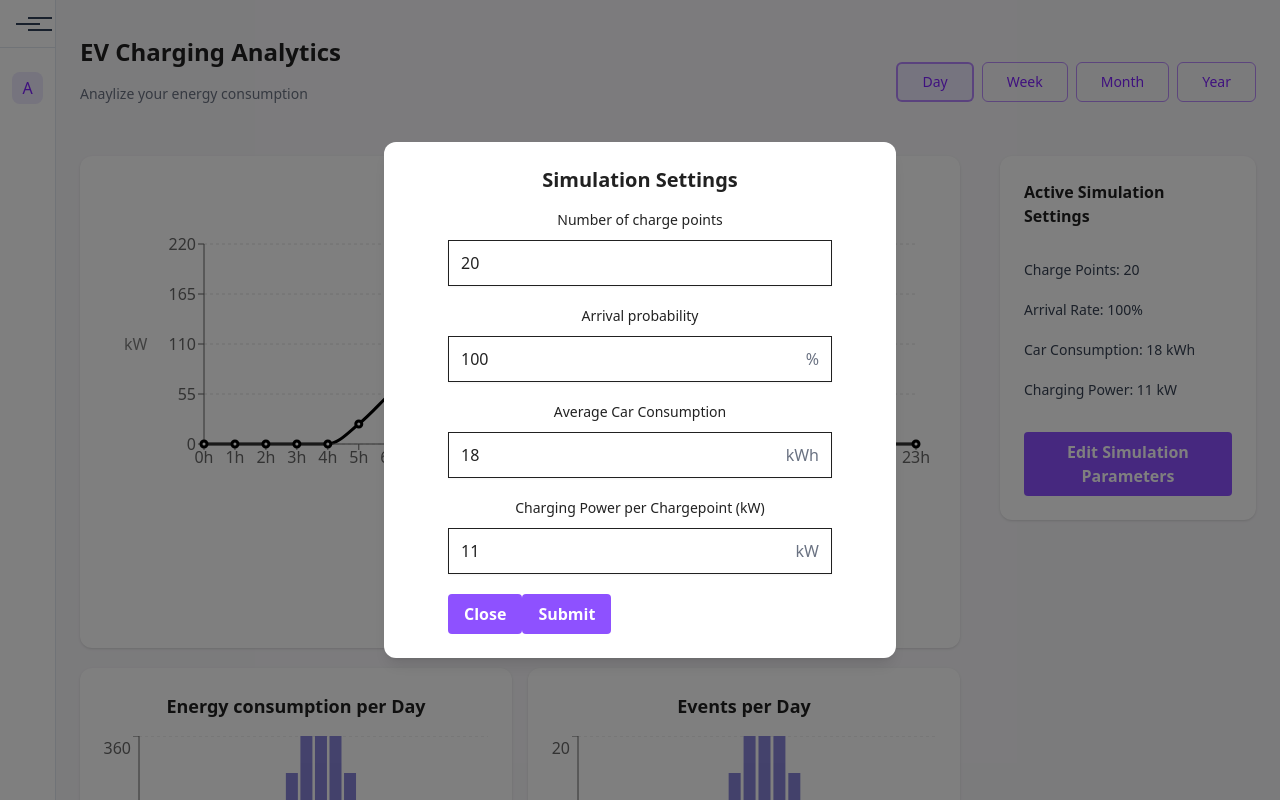
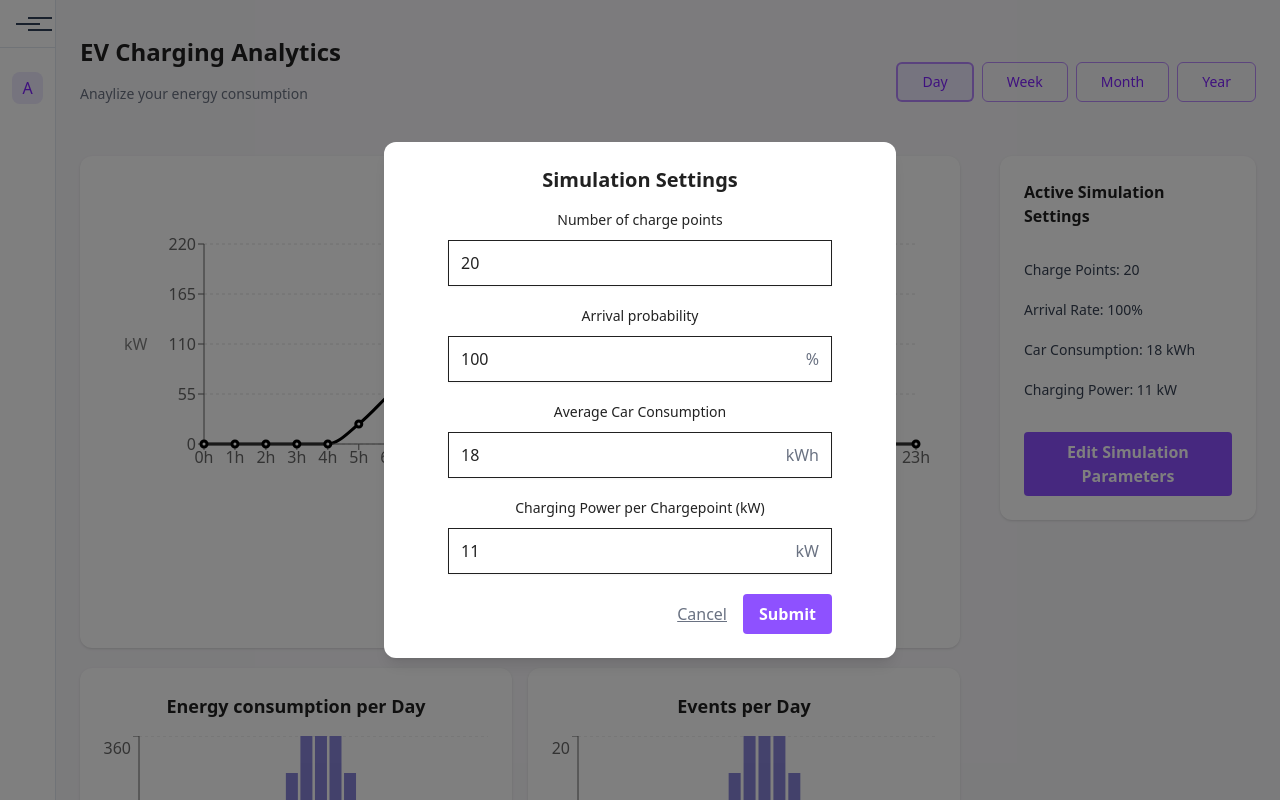
Before and after one commit to Ziva1011/EV-dashboard, a React app: page / in a window 1280 px wide. Both pictures are taken after a click on the button "Edit Simulation Parameters". Shown: the top 800 px of the page. Built offline with nearby package versions, Linux system fonts and the light colour scheme; the HTML template or start-up script is replaced by a standard one.

Commit message:
change cancel button on form

```diff
--- a/src/features/SimulationForm.tsx
+++ b/src/features/SimulationForm.tsx
@@ -91,8 +91,14 @@ const SimulationForm: React.FC<SimulationFormProps> = ({
           );
         })}
 
-        <div className="flex flex-row">
-          <Button onClick={onClose}>Close</Button>
+        <div className="flex justify-end space-x-4">
+          <button
+            type="button"
+            onClick={onClose}
+            className="text-gray-500 underline hover:text-gray-700 hover:cursor-pointer focus:outline-none focus:ring-2 focus:ring-gray-300"
+          >
+            Cancel
+          </button>
           <Button type="submit">Submit</Button>
         </div>
       </form>
```
